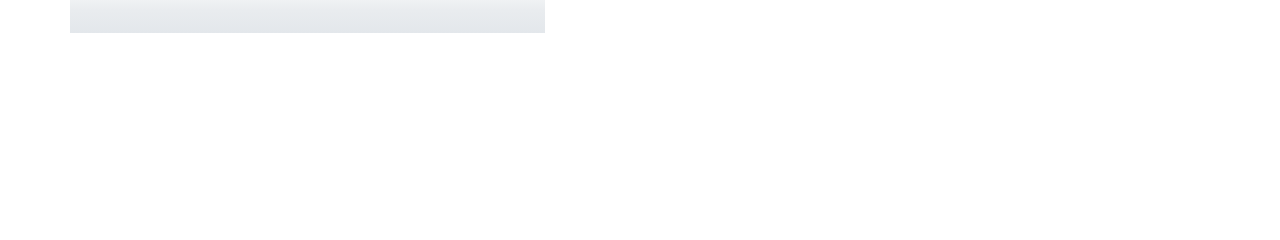
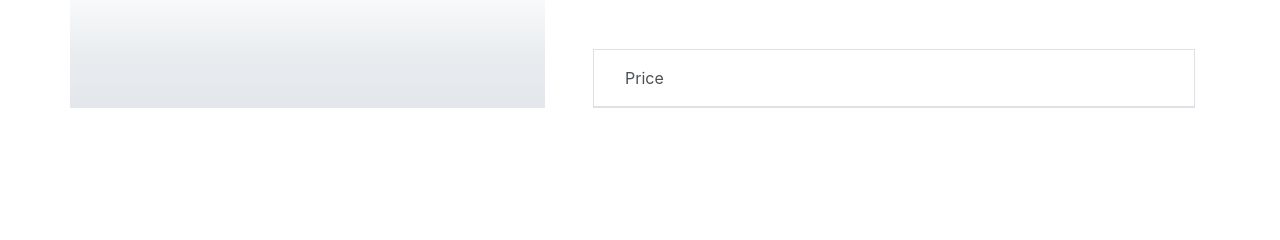
Before and after one commit to liberbell/dj14, a Django app: template ecommerce/store/templates/store/product-info.html in a window 1280 px wide. Shown: the part 128-368 px from the top of the page. Run offline with Django 5.2, Linux system fonts and the light colour scheme; the template is opened without the code that fills it, so the values that code supplies are empty; data comes from the database, SQL or seed files in the repository; some libraries are stand-ins or nearby versions.

Commit message:
product-info4

```diff
--- a/ecommerce/store/templates/store/product-info.html
+++ b/ecommerce/store/templates/store/product-info.html
@@ -16,6 +16,19 @@
 
                     <hr>
                     <br>
+
+                    <p></p>
+
+                    <div class="border">
+                        <div class="col border-bottom">
+                            <div class="row p-3">
+                                <div class="col-6">
+                                    Price
+                                </div>
+                            </div>
+
+                        </div>
+                    </div>
                 </div>
             </div>
         </main>
```
